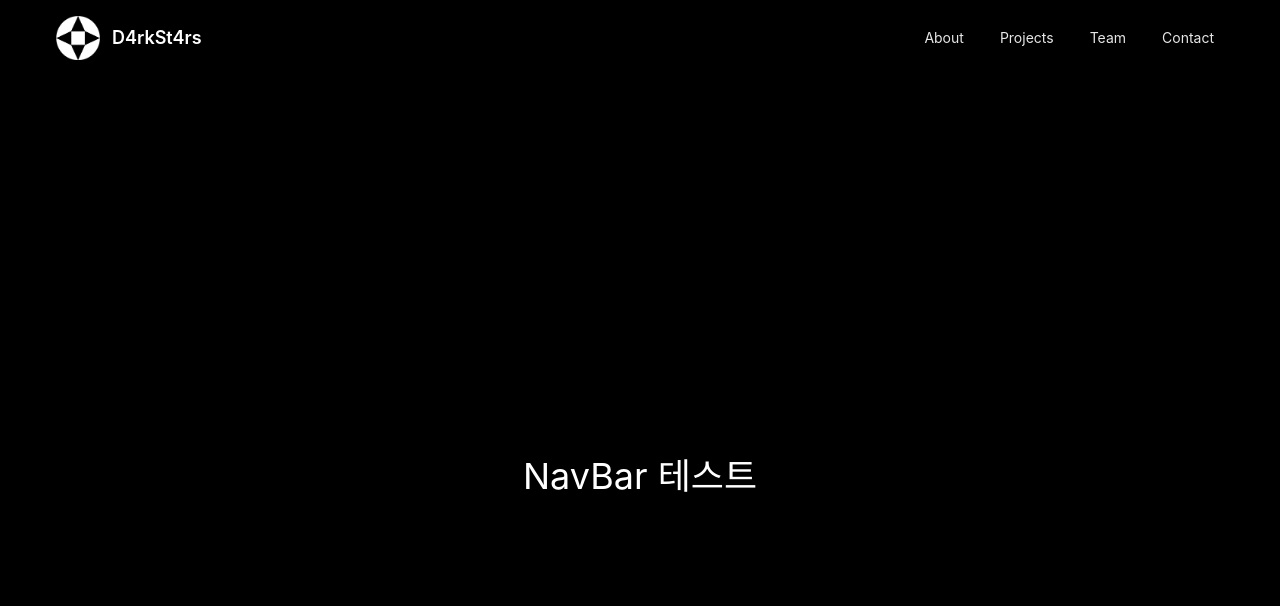
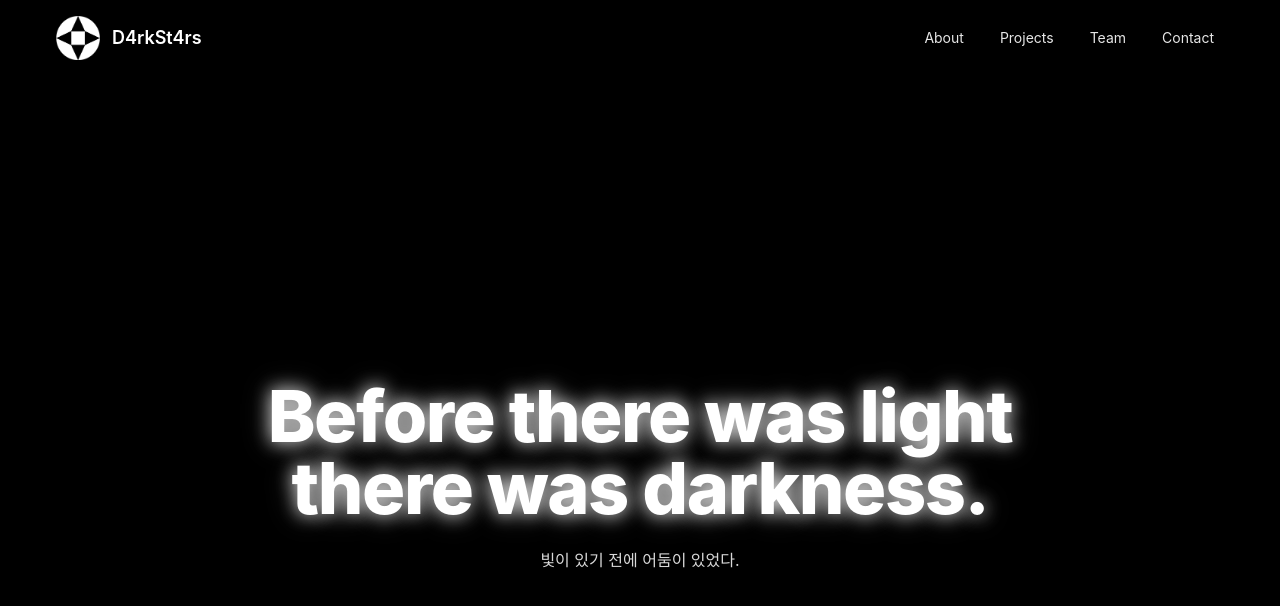
Before and after one commit to d4rkst4rs/d4rkst4rs.github.io, a Next.js app: page / in a window 1280 px wide. Shown: the top 606 px of the page. Built offline with nearby package versions, Linux system fonts and the light colour scheme.

Commit message:
trying debugg

```diff
--- a/pages/index.js
+++ b/pages/index.js
@@ -8,11 +8,23 @@ export default function Home() {
         <title>D4rkSt4rs</title>
       </Head>
 
-      <div className="min-h-screen bg-black text-white">
+      <div className="min-h-screen relative overflow-hidden bg-black text-white">
+        <div className="starfield">
+          <div className="stars"></div>
+          <div className="stars2"></div>
+          <div className="stars3"></div>
+        </div>
+
         <NavBar />
-        <div className="flex items-center justify-center min-h-screen">
-          <h1 className="text-4xl">NavBar 테스트</h1>
-        </div>
+
+        <main className="flex flex-col items-center justify-center text-center min-h-screen">
+          <h1 className="hero-title text-4xl md:text-6xl lg:text-7xl leading-tight max-w-4xl">
+            Before there was light there was darkness.
+          </h1>
+          <p className="subtitle mt-6">
+            빛이 있기 전에 어둠이 있었다.
+          </p>
+        </main>
       </div>
     </>
   )
```
